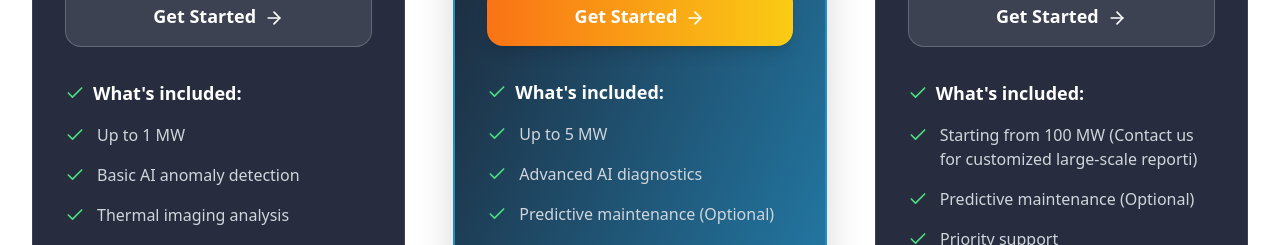
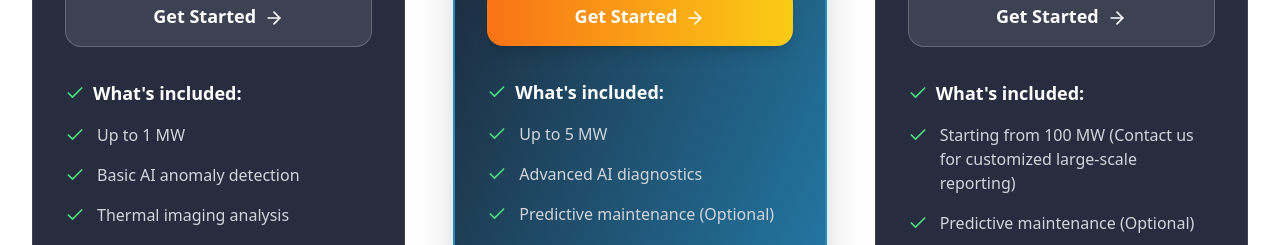
Before and after one commit to AreejAbumuhfouz/Solar_Eye, a React (Vite) app in the folder SolarEye/: page /pricing in a window 1280 px wide. Shown: the part 900-1145 px from the top of the page. Built offline with nearby package versions, Linux system fonts and the light colour scheme; no server answers.

Commit message:
Fix typo in pricing feature description

```diff
--- a/SolarEye/src/Pages/Pricing.jsx
+++ b/SolarEye/src/Pages/Pricing.jsx
@@ -78,7 +78,7 @@ const Pricing = () => {
       popular: false,
       color: 'from-purple-500 to-indigo-600',
       features: [
-        'Starting from 100 MW  (Contact us for customized large-scale reporti)',
+        'Starting from 100 MW  (Contact us for customized large-scale reporting)',
         'Predictive maintenance (Optional)',
         'Priority support',
         'Custom reporting and analysis',
```
